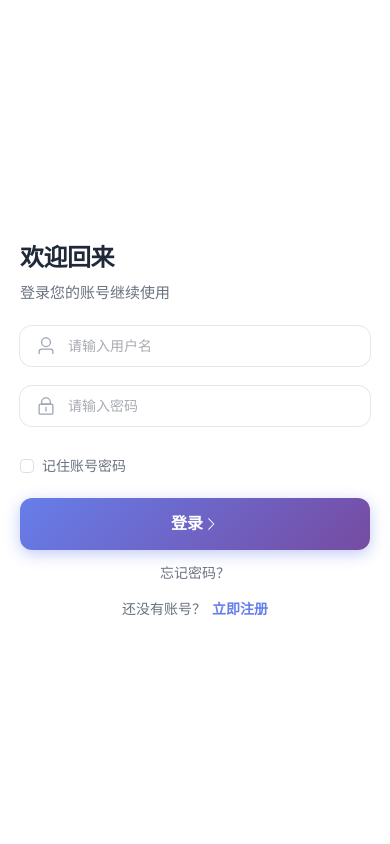
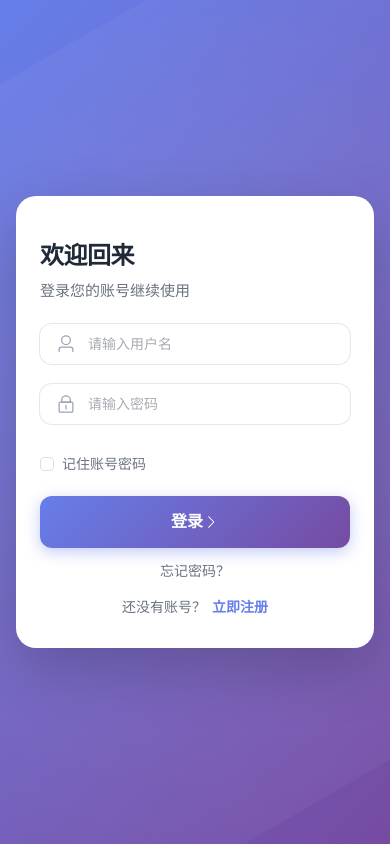
Before and after one commit to TechFunWay/notepad, a Vue app in the folder web/: page /login in a window 390 px wide. Built offline with nearby package versions, Linux system fonts and the light colour scheme; no server answers.

Commit message:
feat: 注册页增加确认密码输入框

```diff
--- a/web/src/views/LoginView.vue
+++ b/web/src/views/LoginView.vue
@@ -501,16 +501,21 @@ async function handleLogin() {
 
 @media (max-width: 480px) {
   .login-wrapper {
-    padding: 0;
+    padding: 16px;
   }
 
   .login-card {
-    border-radius: 0;
-    min-height: 100vh;
+    border-radius: 20px;
+    min-height: auto;
+    box-shadow: 0 20px 60px rgba(0, 0, 0, 0.2);
+  }
+
+  .login-left {
+    display: none;
   }
 
   .login-right {
-    padding: 32px 20px 20px;
+    padding: 40px 24px 32px;
   }
 
   .form-header {
--- a/web/src/views/RegisterView.vue
+++ b/web/src/views/RegisterView.vue
@@ -57,6 +57,19 @@
                   v-model="form.password"
                   type="password"
                   placeholder="请输入密码"
+                  size="large"
+                  show-password
+                  class="custom-input"
+                />
+              </div>
+            </el-form-item>
+            <el-form-item>
+              <div class="input-wrapper">
+                <el-icon class="input-icon"><Lock /></el-icon>
+                <el-input
+                  v-model="form.password_confirm"
+                  type="password"
+                  placeholder="请再次输入密码"
                   size="large"
                   show-password
                   class="custom-input"
@@ -127,18 +140,28 @@ const loading = ref(false)
 const form = reactive({
   username: '',
   password: '',
+  password_confirm: '',
   security_question: '',
   security_answer: ''
 })
 
 async function handleRegister() {
-  if (!form.username || !form.password) {
+  if (!form.username || !form.password || !form.password_confirm) {
     ElMessage.warning('请填写必要信息')
+    return
+  }
+  if (form.password !== form.password_confirm) {
+    ElMessage.warning('两次输入的密码不一致')
     return
   }
   loading.value = true
   try {
-    await auth.register(form)
+    await auth.register({
+      username: form.username,
+      password: form.password,
+      security_question: form.security_question,
+      security_answer: form.security_answer
+    })
     ElMessage.success('注册成功')
     router.push('/')
   } catch (e) {
```
